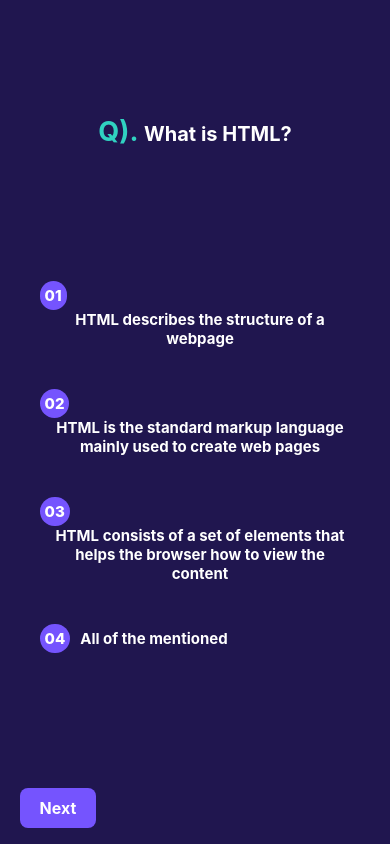
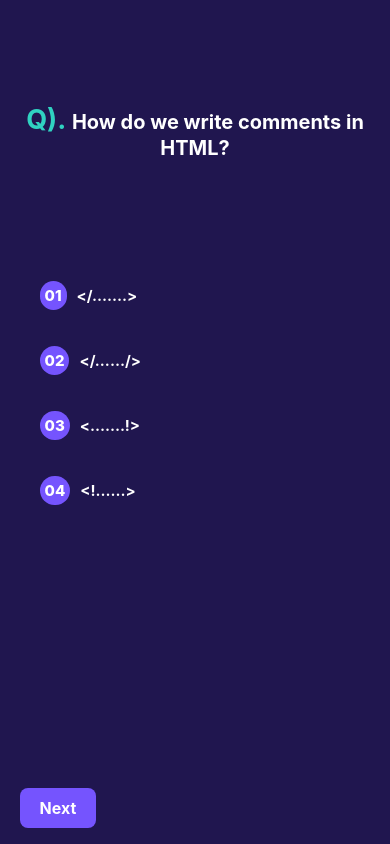
Before and after one commit to fahadmemon1234/Mobile_QuizApp-ReactNative, a React Native app: screen /Quiz in a window 390 px wide. Built offline with nearby package versions, Linux system fonts and the light colour scheme.

Commit message:
add file

```diff
--- a/Component/screen/question.js
+++ b/Component/screen/question.js
@@ -2,18 +2,21 @@ export const quiz = {
     topic: 'HTML',
     questions: [
       {
-        question: 'What is HTML?',
-        incorrect_answers: ['HTML describes the structure of a webpage', 'HTML is the standard markup language mainly used to create web pages', 'HTML consists of a set of elements that helps the browser how to view the content', 'All of the mentioned'],
+        // 1
+        question: 'How do we write comments in HTML?',
+        incorrect_answers: ['</…….>', '</……/>', '<…….!>', '<!……>'],
         type: 'MCQs',
-        correct_answer: 'All of the mentioned',
+        correct_answer: '<!……>',
       },
       {
+        // 2
         question: 'Who is the father of HTML?',
         incorrect_answers: ['Rasmus Lerdorf', 'Tim Berners-Lee', 'Brendan Eich', 'NSergey Brin'],
         type: 'MCQs',
         correct_answer: 'Tim Berners-Lee',
       },
       {
+        // 3
         question:
           'HTML stands for __________?',
         incorrect_answers: ['HyperText Markup Language', 'HyperText Machine Language', 'HyperText Marking Language', 'HighText Marking Language'],
@@ -21,46 +24,123 @@ export const quiz = {
         correct_answer: 'HyperText Markup Language',
       },
       {
+        // 4
         question: 'What is the correct syntax of doctype in HTML5?',
         incorrect_answers: ['</doctype html>', '<doctype html>', '<doctype html!>', '<!doctype html>'],
         type: 'MCQs',
         correct_answer: '<!doctype html>',
       },
       {
+        // 5
         question: 'Which of the following is used to read an HTML page and render it?',
         incorrect_answers: ['Web server', 'Web network', 'Web browser', 'Web matrix'],
         type: 'MCQs',
         correct_answer: 'Web browser',
       },
       {
+        // 6
         question: 'Which of the following tag is used for inserting the largest heading in HTML?',
         incorrect_answers: ['<h5>', '<h1>', '<h3>', '<h6>'],
         type: 'MCQs',
         correct_answer: '<h1>',
       },
       {
-        question: 'What is DOM in HTML?',
-        incorrect_answers: ['Language dependent application programming', 'Hierarchy of objects in ASP.NET', 'Application programming interface', 'Convention for representing and interacting with objects in html documents'],
+        // 7
+        question: 'Which of the following elements in HTML5 defines video or movie content?',
+        incorrect_answers: ['<video>', '<movie>', '<audio>', '<media>'],
         type: 'MCQs',
-        correct_answer: 'Convention for representing and interacting with objects in html documents',
+        correct_answer: '<video>',
       },
       {
+        // 8
         question: 'In which part of the HTML metadata is contained?',
         incorrect_answers: ['head tag', 'title tag', 'html tag', 'body tag'],
         type: 'MCQs',
         correct_answer: 'head tag',
       },
       {
+        // 9
         question: 'Which element is used to get highlighted text in HTML5?',
         incorrect_answers: ['<u>', '<mark>', '<highlight>', '<b>'],
         type: 'MCQs',
         correct_answer: '<mark>',
       },
       {
+        // 10
         question: 'Which of the following is not a HTML5 tag?',
         incorrect_answers: ['<track>', '<video>', '<slider>', '<source>'],
         type: 'MCQs',
         correct_answer: '<slider>',
       },
+      {
+        // 11
+        question: 'Which of the following is not the element associated with the HTML table layout?',
+        incorrect_answers: ['alignment', 'color', 'size', 'spanning'],
+        type: 'MCQs',
+        correct_answer: 'color',
+      },
+      {
+        // 12
+        question: 'Which element is used for or styling HTML5 layout?',
+        incorrect_answers: ['CSS', 'jQuery', 'JavaScript', 'PHP'],
+        type: 'MCQs',
+        correct_answer: 'CSS',
+      },
+      {
+        // 13
+        question: 'Which HTML tag is used for making character appearance bold?',
+        incorrect_answers: ['<u>content</u>', '<b>content</b>', '<br>content</br>', '<i>content</i>'],
+        type: 'MCQs',
+        correct_answer: '<b>content</b>',
+      },
+      {
+        // 14
+        question: 'Which HTML tag is used to insert an image?',
+        incorrect_answers: ['<img url=”htmllogo.jpg” />', '<img alt=”htmllogo.jpg” />', '<img src=”htmllogo.jpg” />', '<img link=”htmllogo.jpg” />'],
+        type: 'MCQs',
+        correct_answer: '<img src=”htmllogo.jpg” />',
+      },
+      {
+        // 15
+        question: ' HTML is a subset of ___________',
+        incorrect_answers: ['SGMT', 'SGML', 'SGME', 'XHTML'],
+        type: 'MCQs',
+        correct_answer: 'SGML',
+      },
+      {
+        // 16
+        question: 'hich character is used to represent when a tag is closed in HTML?',
+        incorrect_answers: ['#', '!', '/', '$'],
+        type: 'MCQs',
+        correct_answer: '/',
+      },
+      {
+        // 17
+        question: 'Among the following, which is the HTML paragraph tag?',
+        incorrect_answers: ['<p>', '<pre>', '<hr>', '<a>'],
+        type: 'MCQs',
+        correct_answer: '<p>',
+      },
+      {
+        // 18
+        question: 'In HTML, which attribute is used to create a link that opens in a new window tab?',
+        incorrect_answers: ['src=”_blank”', 'alt=”_blank”', 'target=`_blank`', 'target=”_blank”'],
+        type: 'MCQs',
+        correct_answer: 'target=”_blank”',
+      },
+      {
+        // 19
+        question: 'Which HTML element is used for short quote?',
+        incorrect_answers: ['<em>', '<abbr>', '<q>', '<blockquote>'],
+        type: 'MCQs',
+        correct_answer: '<q>',
+      },
+      {
+        // 20
+        question: 'Which of the following extension is used to save an HTML file?',
+        incorrect_answers: ['.html', '.HTML', '.htMl', '.htl'],
+        type: 'MCQs',
+        correct_answer: '.html',
+      }
     ],
   }
--- a/Component/screen/quiz.js
+++ b/Component/screen/quiz.js
@@ -42,7 +42,7 @@ const Quiz = ({navigation}) => {
       // Set options directly from the next question's data
       setOptions(questions[nextQuestionIndex].incorrect_answers);
     }
-    if (ques == 9) {
+    if (ques == 19) {
       handleShowResult();
     }
   };
@@ -130,13 +130,15 @@ const Quiz = ({navigation}) => {
   return (
     <>
       <View style={styles.container}>
-        {/* <View>
+      {/* {isLoading && (
+        <View>
             <Gif
               source={require('../../Assets/Img/loader.gif')}
               style={styles.Loaderimg}
               resizeMode="contain"
             />
-          </View> */}
+          </View>
+          )} */}
 
         <View style={styles.parent}>
           <View style={styles.top}>
@@ -245,7 +247,7 @@ const Quiz = ({navigation}) => {
           </View>
 
           <View style={styles.bottom}>
-            {ques === 9 && (
+            {ques === 19 && (
               <TouchableOpacity
                 style={styles.button}
                 onPress={handleShowResult}>
--- a/Component/screen/result.js
+++ b/Component/screen/result.js
@@ -15,7 +15,7 @@ const Result = ({navigation, route}) => {
 
         <Text style={styles.TotalText}>Total correct answers</Text>
         <Text style={styles.TotalCorrect}>
-          {totalCorrectAnswers} out of 30 Questions
+          {totalCorrectAnswers} out of 20 Questions
         </Text>
 
         <View style={styles.bannerContainer}>
```
